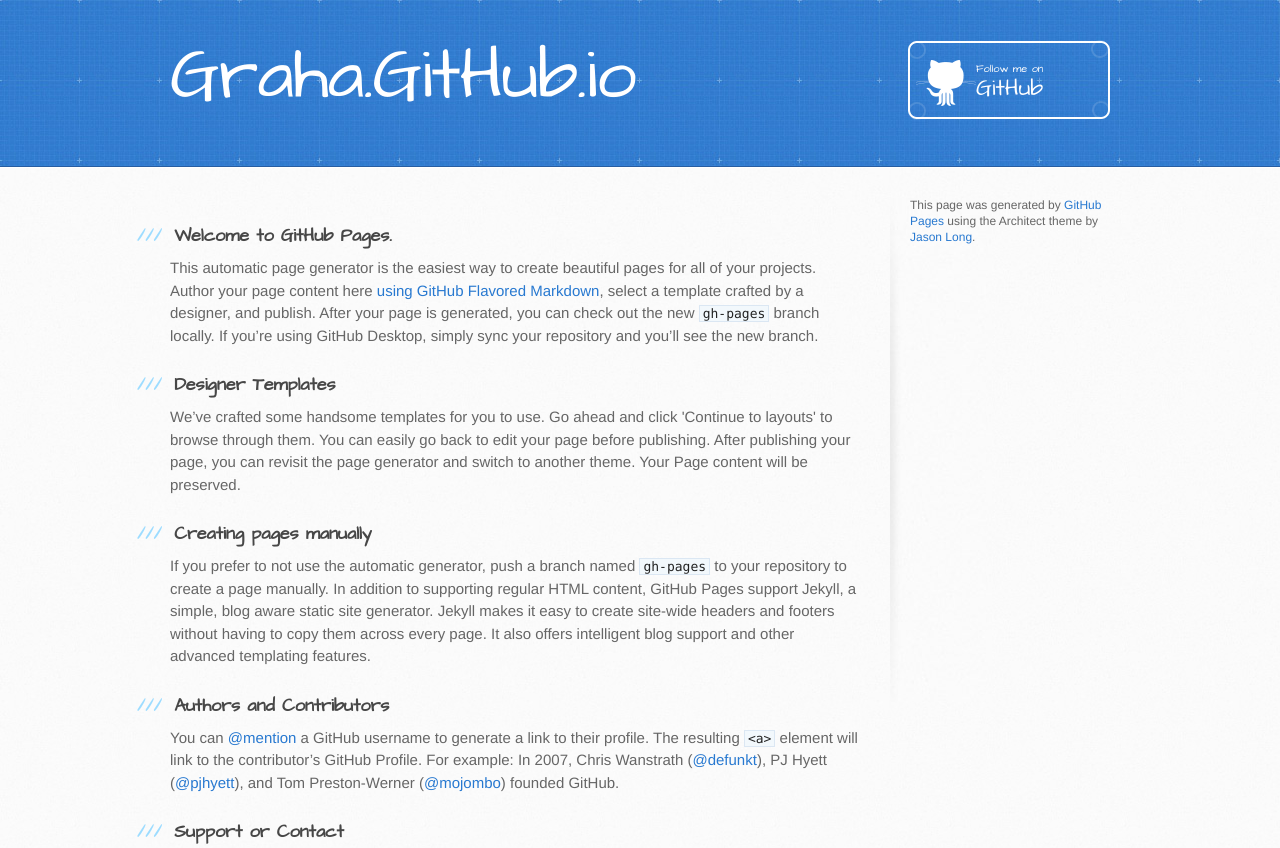
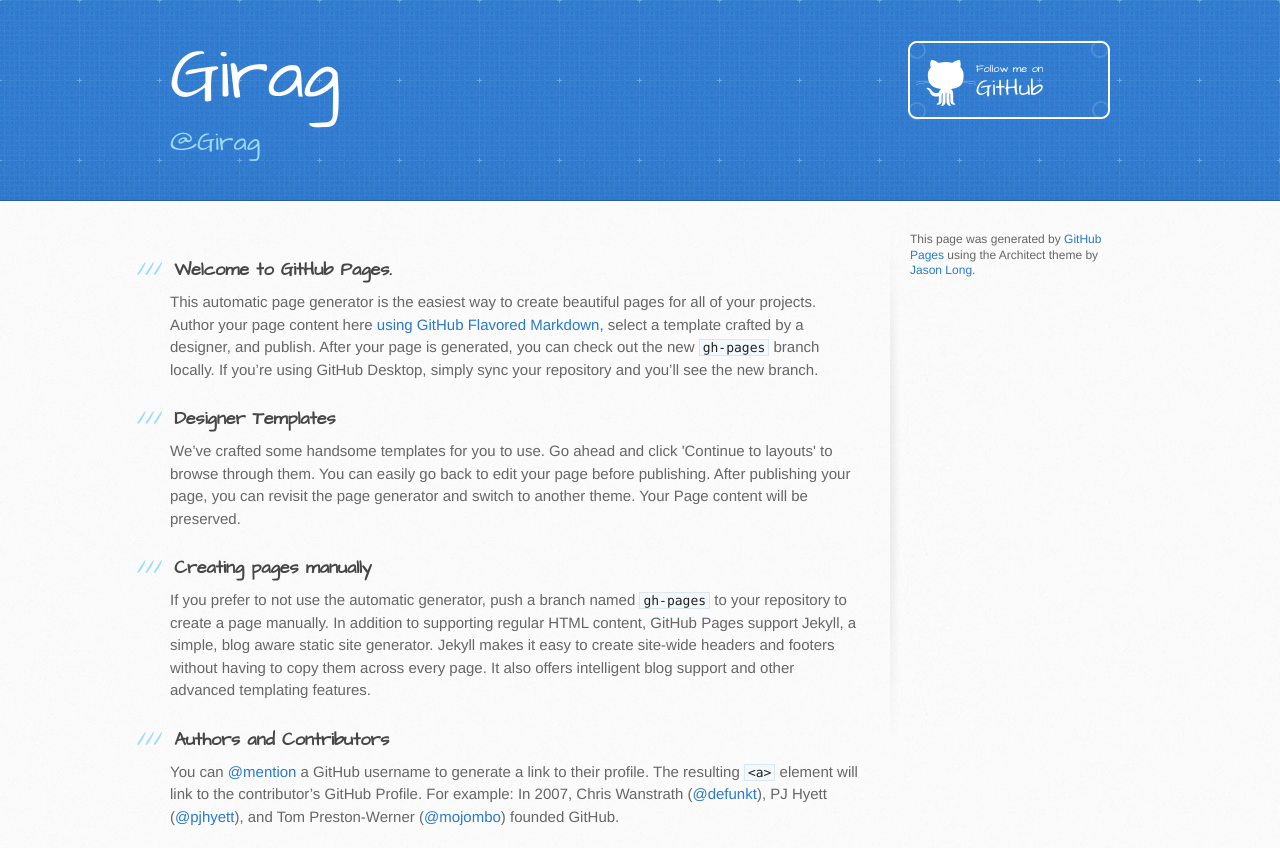
Before and after one commit to Graha/Graha.github.io, a plain HTML site: page index.html in a window 1280 px wide. Shown: the top 848 px of the page. Drawn offline with Linux system fonts and the light colour scheme.

Commit message:
Update index.html

```diff
--- a/index.html
+++ b/index.html
@@ -19,8 +19,8 @@
   <body>
     <header>
       <div class="inner">
-        <h1>Graha.GitHub.io</h1>
-        <h2></h2>
+        <h1>Girag</h1>
+        <h2>@Girag</h2>
         <a href="https://github.com/Graha" class="button"><small>Follow me on</small> GitHub</a>
       </div>
     </header>
```
